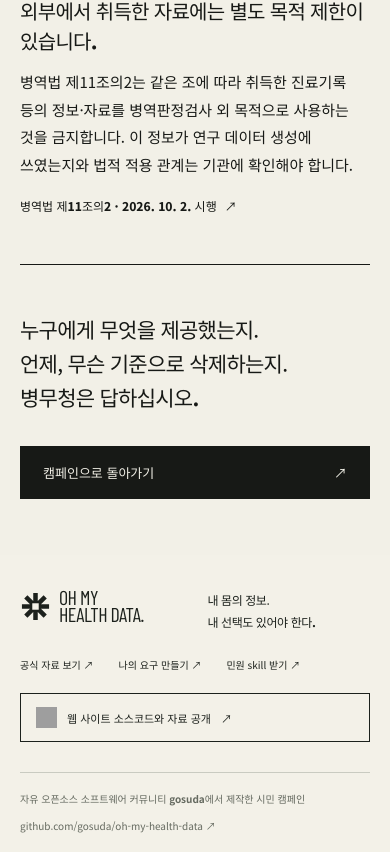
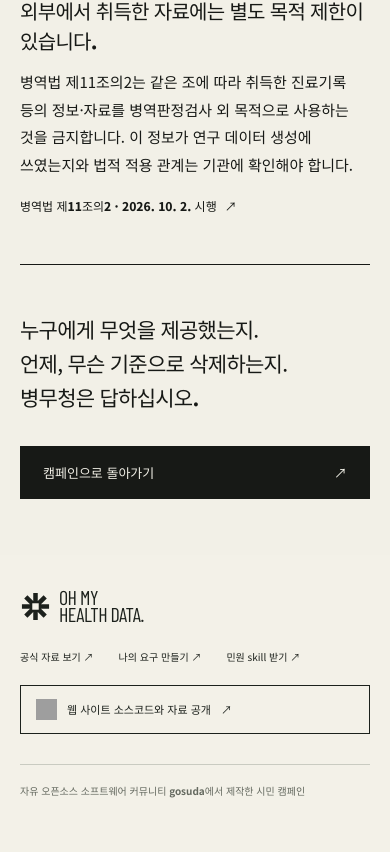
Before and after one commit to gosuda/oh-my-health-data, a SvelteKit app: page /sources in a window 390 px wide. Shown: the part 5080-5932 px from the top of the page. After the commit the page ends 5897 px from the top, so only its background shows below. Built offline with nearby package versions, Linux system fonts and the light colour scheme; grey boxes are pictures that could not be loaded.

Commit message:
Remove redundant campaign labels and footer copy

```diff
--- a/src/app.css
+++ b/src/app.css
@@ -812,7 +812,7 @@
 }
 .consent-art-bottom {
   display: flex;
-  justify-content: space-between;
+  justify-content: flex-end;
   align-items: center;
   font-family: var(--display);
   font-size: 17px;
@@ -1109,14 +1109,6 @@
 .footer-top>.brand {
   font-size: 23px;
 }
-.footer-top>p {
-  font-size: 15px;
-  line-height: 1.8;
-  letter-spacing: -.035em;
-}
-.footer-top strong {
-  font-weight: 700;
-}
 .footer-links {
   display: grid;
   gap: 13px;
@@ -1133,11 +1125,6 @@
   padding-block: 20px;
   font-size: 9px;
   color: var(--muted);
-}
-.footer-bottom>span:last-child {
-  font-family: var(--display);
-  font-size: 11px;
-  letter-spacing: .08em;
 }
 .letter-dialog {
   background: var(--paper);
@@ -1715,9 +1702,6 @@
   .footer-bottom {
     font-size: 8px;
   }
-  .footer-bottom>span:last-child {
-    font-size: 9px;
-  }
 }
 @media(max-width:560px) {
   html {
@@ -2147,16 +2131,12 @@
   }
   .footer-top {
     display: grid;
-    grid-template-columns: 1fr 1fr;
+    grid-template-columns: 1fr;
     gap: 25px;
     padding-bottom: 30px;
   }
   .footer-top .brand {
     font-size: 20px;
-  }
-  .footer-top>p {
-    font-size: 12px;
-    line-height: 1.8;
   }
   .footer-links {
     grid-column: 1/-1;
@@ -2169,9 +2149,6 @@
     gap: 9px;
     padding-block: 17px;
     font-size: 8px;
-  }
-  .footer-bottom>span:last-child {
-    font-size: 10px;
   }
   .letter-dialog {
     padding: 21px;
@@ -2280,7 +2257,6 @@
   font-weight: 850;
   letter-spacing: -.065em;
   line-height: 1.4;
-  margin-top: 16px;
 }
 .spread-inner p:last-child {
   margin-top: 15px;
@@ -2349,14 +2325,6 @@
   background: var(--acid);
   text-decoration: none;
 }
-.footer-repo-url {
-  font-size: 10px;
-  overflow-wrap: anywhere;
-}
-.footer-repo-url:hover {
-  text-decoration: underline;
-  text-underline-offset: 4px;
-}
 @media (max-width: 800px) {
   .footer-top { flex-wrap: wrap; }
 }
--- a/src/routes/+layout.svelte
+++ b/src/routes/+layout.svelte
@@ -28,7 +28,6 @@
 <footer class="site-footer">
   <div class="container footer-top">
     <a href="/" class="brand" aria-label="Oh My Health Data 홈"><Mark /><span>OH MY<br />HEALTH DATA.</span></a>
-    <p>내 몸의 정보.<br /><strong>내 선택도 있어야 한다.</strong></p>
     <div class="footer-links">
       <a href="/sources/">공식 자료 보기 ↗</a>
       <a href="/#action">나의 요구 만들기 ↗</a>
@@ -36,5 +35,5 @@
       <a class="repo-button" href="https://github.com/gosuda/oh-my-health-data" target="_blank" rel="noopener noreferrer"><img src="/github-mark.svg" alt="" width="21" height="21" /><span>웹 사이트 소스코드와 자료 공개</span><span aria-hidden="true">↗</span></a>
     </div>
   </div>
-  <div class="container footer-bottom"><span>자유 오픈소스 소프트웨어 커뮤니티 <strong>gosuda</strong>에서 제작한 시민 캠페인</span><a class="footer-repo-url" href="https://github.com/gosuda/oh-my-health-data" target="_blank" rel="noopener noreferrer">github.com/gosuda/oh-my-health-data ↗</a></div>
+  <div class="container footer-bottom"><span>자유 오픈소스 소프트웨어 커뮤니티 <strong>gosuda</strong>에서 제작한 시민 캠페인</span></div>
 </footer>
```
Also changed, not shown: src/routes/+page.svelte (+4 -5 lines).
